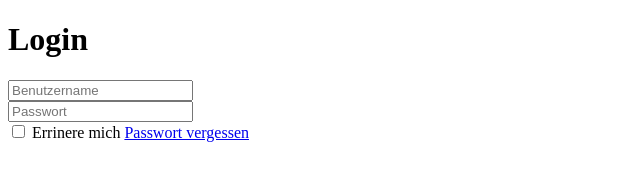
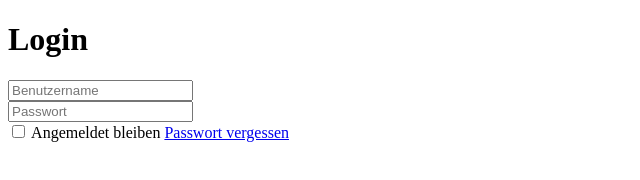
Before and after one commit to AH-PERRY-O/CleanMinimalWebsiteUI, a plain HTML site: page Index.html in a window 1280 px wide. Shown: the whole page, without its empty margins (0-640 px from the left). Drawn offline with Linux system fonts and the light colour scheme.

Commit message:
Index.html

```diff
--- a/Index.html
+++ b/Index.html
@@ -25,7 +25,7 @@
         required>
      </div>
      <div class="remember forgot">
-      <label><input type="checkbox"> Errinere mich
+      <label><input type="checkbox"> Angemeldet bleiben
       </label>
       <a href="Platzhalter für Link">Passwort vergessen</a>
      </div>
```
